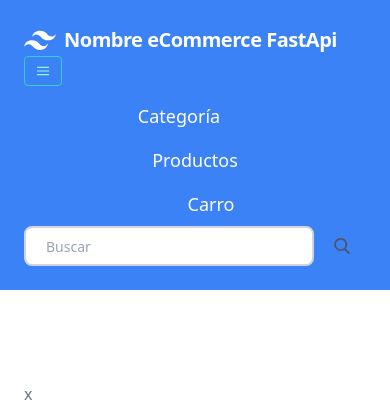
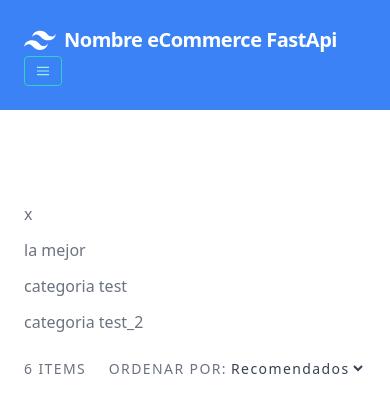
Before and after one commit to fideo/ecommerce_fastapi, a FastAPI app: page / in a window 390 px wide. Shown: the top 408 px of the page. Run offline with FastAPI, Linux system fonts and the light colour scheme; data comes from the database, SQL or seed files in the repository; some libraries are stand-ins or nearby versions.

Commit message:
menú a la izquierda y oculto en modo md

```diff
--- a/app/static/js/index.js
+++ b/app/static/js/index.js
@@ -1,3 +1,10 @@
+//Dispositivos con poca resolución
+const button = document.querySelector('#menu-button');
+const menu = document.querySelector('#menu');
+button.addEventListener('click', () => {
+  menu.classList.toggle('hidden');
+});
+
 axios.get("/categorias/").then(r => {
   r.data.forEach(categoria => {
     const a = document.createElement("a")
--- a/app/templates/navegacion.html
+++ b/app/templates/navegacion.html
@@ -1,38 +1,95 @@
-  <nav class="flex items-center justify-between flex-wrap bg-blue-500 p-6 sticky top-0 mb-5">
+<nav
+	class="flex items-center justify-between flex-wrap bg-blue-500 p-6 sticky top-0 mb-5"
+>
 	<div class="flex items-center flex-shrink-0 text-white mr-6">
-        <svg class="fill-current h-8 w-8 mr-2" width="54" height="54" viewBox="0 0 54 54" xmlns="http://www.w3.org/2000/svg"><path d="M13.5 22.1c1.8-7.2 6.3-10.8 13.5-10.8 10.8 0 12.15 8.1 17.55 9.45 3.6.9 6.75-.45 9.45-4.05-1.8 7.2-6.3 10.8-13.5 10.8-10.8 0-12.15-8.1-17.55-9.45-3.6-.9-6.75.45-9.45 4.05zM0 38.3c1.8-7.2 6.3-10.8 13.5-10.8 10.8 0 12.15 8.1 17.55 9.45 3.6.9 6.75-.45 9.45-4.05-1.8 7.2-6.3 10.8-13.5 10.8-10.8 0-12.15-8.1-17.55-9.45-3.6-.9-6.75.45-9.45 4.05z"/></svg>
-        <span class="font-semibold text-xl tracking-tight">Nombre eCommerce FastApi</span>
+		<svg
+			class="fill-current h-8 w-8 mr-2"
+			width="54"
+			height="54"
+			viewBox="0 0 54 54"
+			xmlns="http://www.w3.org/2000/svg"
+		>
+			<path
+				d="M13.5 22.1c1.8-7.2 6.3-10.8 13.5-10.8 10.8 0 12.15 8.1 17.55 9.45 3.6.9 6.75-.45 9.45-4.05-1.8 7.2-6.3 10.8-13.5 10.8-10.8 0-12.15-8.1-17.55-9.45-3.6-.9-6.75.45-9.45 4.05zM0 38.3c1.8-7.2 6.3-10.8 13.5-10.8 10.8 0 12.15 8.1 17.55 9.45 3.6.9 6.75-.45 9.45-4.05-1.8 7.2-6.3 10.8-13.5 10.8-10.8 0-12.15-8.1-17.55-9.45-3.6-.9-6.75.45-9.45 4.05z"
+			/>
+		</svg>
+		<a href="/"
+			><span class="font-semibold text-xl tracking-tight"
+				>Nombre eCommerce FastApi</span
+			></a
+		>
 	</div>
 	<div class="block lg:hidden">
-      <button class="flex items-center px-3 py-2 border rounded text-teal-200 border-teal-400 hover:text-white hover:border-white">
-        <svg class="fill-current h-3 w-3" viewBox="0 0 20 20" xmlns="http://www.w3.org/2000/svg"><title>Menu</title><path d="M0 3h20v2H0V3zm0 6h20v2H0V9zm0 6h20v2H0v-2z"/></svg>
+		<button
+			id="menu-button"
+			class="flex items-center px-3 py-2 border rounded text-teal-200 border-teal-400 hover:text-white hover:border-white"
+		>
+			<svg
+				class="fill-current h-3 w-3"
+				viewBox="0 0 20 20"
+				xmlns="http://www.w3.org/2000/svg"
+			>
+				<title>Menu</title>
+				<path d="M0 3h20v2H0V3zm0 6h20v2H0V9zm0 6h20v2H0v-2z" />
+			</svg>
 		</button>
 	</div>
-    <div class="w-full block flex-grow lg:flex lg:items-center lg:w-auto">
-      <div class="text-sm lg:flex-grow text-center">
-
-        <a href="#responsive-header" class="block mt-4 lg:inline-block lg:mt-0 text-white hover:text-blue-200  hover:underline text-lg mr-8">
+	<div
+		id="menu"
+		class="w-full block flex-grow lg:flex lg:items-center lg:w-auto hidden"
+	>
+		<div class="text-sm lg:flex-grow lg:text-center md:text-left">
+			<a
+				href="#responsive-header"
+				class="block mt-4 lg:inline-block lg:mt-0 text-white hover:text-blue-200 hover:underline text-lg mr-8"
+			>
 				Categoría
 			</a>
-        <a href="#responsive-header" class="block mt-4 lg:inline-block lg:mt-0 text-white hover:text-blue-200  hover:underline text-lg">
+			<a
+				href="#responsive-header"
+				class="block mt-4 lg:inline-block lg:mt-0 text-white hover:text-blue-200 hover:underline text-lg"
+			>
 				Productos
 			</a>
-        <a href="#responsive-header" class="block mt-4 lg:inline-block lg:mt-0 text-white hover:text-blue-200  hover:underline text-lg ml-8">
+			<a
+				href="#responsive-header"
+				class="block mt-4 lg:inline-block lg:mt-0 text-white hover:text-blue-200 hover:underline text-lg lg:ml-8 md:ml-0"
+			>
 				Carro
 			</a>
 		</div>
 		<div>
 			<div class="pt-2 relative mx-auto text-gray-600">
 				<form action="/productos_buscados">
-              <input class="border-2 border-gray-300 bg-white h-10 px-5 pr-16 rounded-lg text-sm focus:outline-none"
-                type="search" id="buscar_productos" name="palabra_clave" placeholder="Buscar">
-              <button id="boton_buscar_producto" type="submit" class="absolute right-0 top-0 mt-5 mr-4">
-                <svg class="text-gray-600 h-4 w-4 fill-current" xmlns="http://www.w3.org/2000/svg"
-                  xmlns:xlink="http://www.w3.org/1999/xlink" version="1.1" id="Capa_1" x="0px" y="0px"
-                  viewBox="0 0 56.966 56.966" style="enable-background:new 0 0 56.966 56.966;" xml:space="preserve"
-                  width="512px" height="512px">
+					<input
+						class="border-2 border-gray-300 bg-white h-10 px-5 pr-16 rounded-lg text-sm focus:outline-none"
+						type="search"
+						id="buscar_productos"
+						name="palabra_clave"
+						placeholder="Buscar"
+					/>
+					<button
+						id="boton_buscar_producto"
+						type="submit"
+						class="absolute right-0 top-0 mt-5 mr-4"
+					>
+						<svg
+							class="text-white h-4 w-4 fill-current"
+							xmlns="http://www.w3.org/2000/svg"
+							xmlns:xlink="http://www.w3.org/1999/xlink"
+							version="1.1"
+							id="Capa_1"
+							x="0px"
+							y="0px"
+							viewBox="0 0 56.966 56.966"
+							style="enable-background: new 0 0 56.966 56.966"
+							xml:space="preserve"
+							width="512px"
+							height="512px"
+						>
 							<path
-                    d="M55.146,51.887L41.588,37.786c3.486-4.144,5.396-9.358,5.396-14.786c0-12.682-10.318-23-23-23s-23,10.318-23,23  s10.318,23,23,23c4.761,0,9.298-1.436,13.177-4.162l13.661,14.208c0.571,0.593,1.339,0.92,2.162,0.92  c0.779,0,1.518-0.297,2.079-0.837C56.255,54.982,56.293,53.08,55.146,51.887z M23.984,6c9.374,0,17,7.626,17,17s-7.626,17-17,17  s-17-7.626-17-17S14.61,6,23.984,6z" />
+								d="M55.146,51.887L41.588,37.786c3.486-4.144,5.396-9.358,5.396-14.786c0-12.682-10.318-23-23-23s-23,10.318-23,23  s10.318,23,23,23c4.761,0,9.298-1.436,13.177-4.162l13.661,14.208c0.571,0.593,1.339,0.92,2.162,0.92  c0.779,0,1.518-0.297,2.079-0.837C56.255,54.982,56.293,53.08,55.146,51.887z M23.984,6c9.374,0,17,7.626,17,17s-7.626,17-17,17  s-17-7.626-17-17S14.61,6,23.984,6z"
+							/>
 						</svg>
 					</button>
 				</form>
```
Lines whose indentation alone changed are shown as unchanged.
